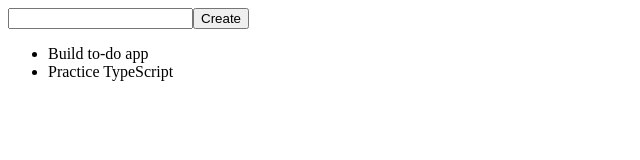
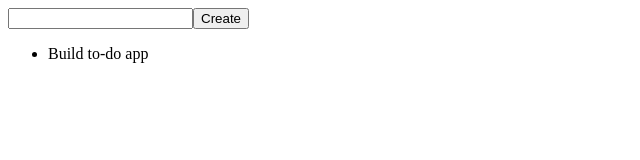
Before and after one commit to AlenaAlyona/todo_list, a React (Create React App) app: page / in a window 1280 px wide. Shown: the top 160 px of the page, without its empty margins (0-640 px from the left). Built offline with nearby package versions, Linux system fonts and the light colour scheme.

Commit message:
created ToDoItem component

```diff
--- /dev/null
+++ b/src/components/ToDoItem.tsx
@@ -0,0 +1,7 @@
+import React from "react";
+
+function ToDoItem() {
+  return <li>Build to-do app</li>;
+}
+
+export default ToDoItem;
--- a/src/components/ToDoList.tsx
+++ b/src/components/ToDoList.tsx
@@ -1,10 +1,10 @@
 import React from "react";
+import ToDoItem from "./ToDoItem";
 
 function ToDoList() {
   return (
     <ul>
-      <li>Build to-do app</li>
-      <li>Practice TypeScript</li>
+      <ToDoItem />
     </ul>
   );
 }
```
